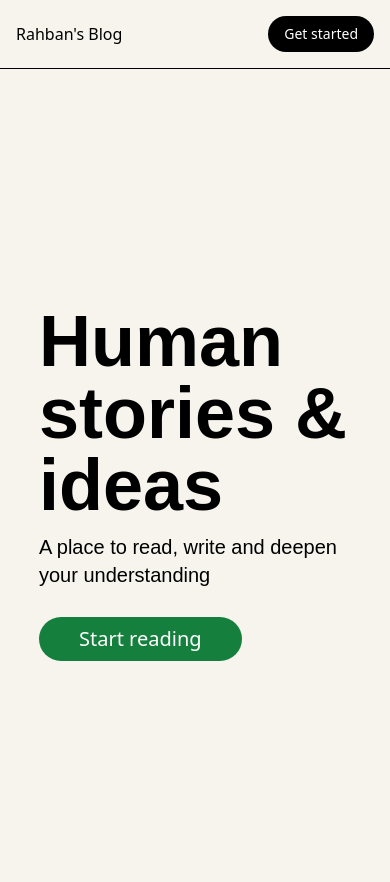
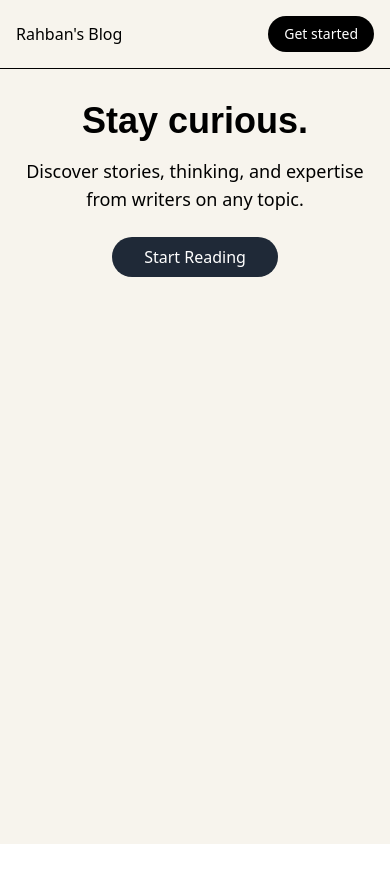
Before and after one commit to Rahban1/medium-rahban, a React (Vite) app in the folder frontend/: page / in a window 390 px wide. Shown: the top 882 px of the page. After the commit the page ends 844 px from the top, so only its background shows below. Built offline with nearby package versions, Linux system fonts and the light colour scheme; a web font is replaced by a local one.

Commit message:
made it responsive

```diff
--- a/frontend/src/components/Appbar.tsx
+++ b/frontend/src/components/Appbar.tsx
@@ -17,7 +17,7 @@ export const Appbar = ()=>{
             <button type="button" className=" px-4 py-2 rounded-full text-sm md:text-lg font-light ">Sign in</button>
         </Link>
 
-        <Link to={"/publish"} >
+        <Link to={"/signup"} >
             <button type="button" className="bg-black text-white px-4 py-2 rounded-full text-sm md:text-lg font-light">Get started</button>
         </Link>
         </div>
--- a/frontend/src/pages/Home.tsx
+++ b/frontend/src/pages/Home.tsx
@@ -1,17 +1,37 @@
 import { Appbar } from "../components/Appbar"
 import { Link } from "react-router-dom"
 
-export const Home = ()=>{
-    return (
-        <main className="bg-[#F6F4ED] ">
-          <Appbar/>
-          <div className=" flex  justify-center items-center w-full h-screen">
-            <div className="max-w-[80%] md:max-w-non">
-              <h1 className="text-7xl font-extrabold font-custom">Human stories & ideas</h1>
-              <h3 className="my-3 text-xl font-custom2 ">A place to read, write and deepen your understanding</h3>
-              <button className="bg-green-700 md:bg-black text-white text-center text-xl md:text-3xl rounded-full px-10 py-2 my-4">Start reading</button>
-            </div>
+export const Home = () => {
+  return (
+    <div className="bg-[#F7F4ED] min-h-screen overflow-x-hidden">
+      <Appbar />
+      <div className="container mx-auto px-4 py-8 md:py-12 lg:py-16">
+        <div className="flex flex-col lg:flex-row items-center lg:items-start justify-between gap-8 lg:gap-12">
+          <div className="text-center lg:text-left lg:max-w-2xl">
+            <h1 className="font-custom text-4xl sm:text-5xl md:text-6xl lg:text-7xl xl:text-8xl font-semibold mb-4 md:mb-6">
+              Stay curious.
+            </h1>
+            <p className="text-lg sm:text-xl md:text-2xl mb-6 md:mb-8">
+              Discover stories, thinking, and expertise from writers on any topic.
+            </p>
+            <Link to={'/signup'}>
+              <button
+                type="button"
+                className="text-white bg-gray-800 hover:bg-gray-900 font-medium rounded-full text-base sm:text-lg md:text-xl px-8 sm:px-10 md:px-14 py-2 sm:py-3"
+              >
+                Start Reading
+              </button>
+            </Link>
           </div>
-        </main>
-      )
+          <div className="mt-8 lg:mt-0 w-full max-w-md lg:max-w-lg xl:max-w-xl">
+            <img
+              className="w-full h-auto object-cover rounded-lg shadow-lg hidden sm:block"
+              src="https://miro.medium.com/v2/format:webp/4*SdjkdS98aKH76I8eD0_qjw.png"
+              alt="Decorative image"
+            />
+          </div>
+        </div>
+      </div>
+    </div>
+  )
 }
```
